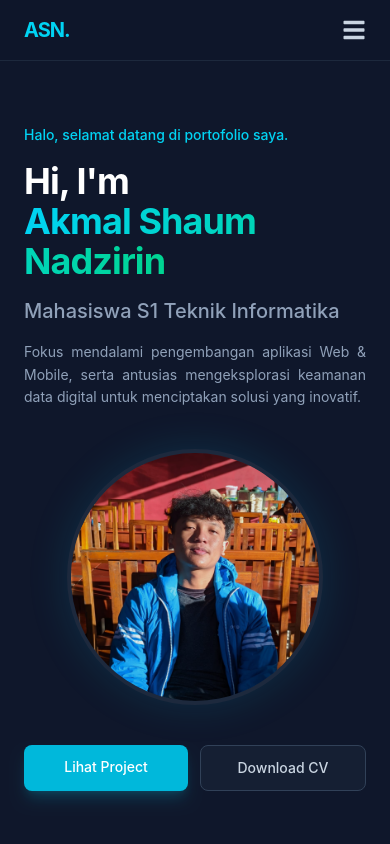
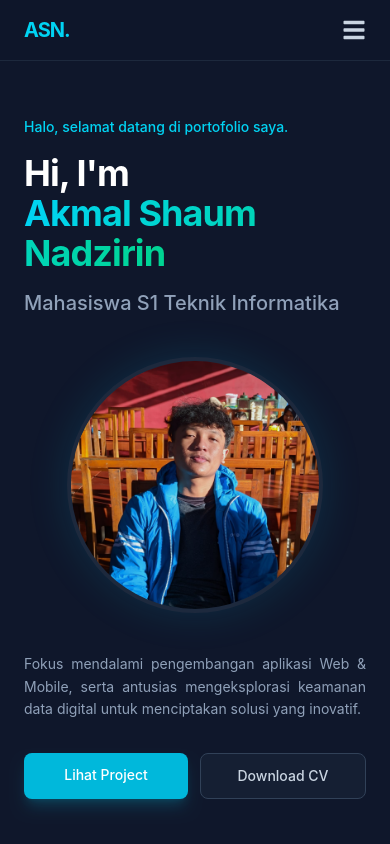
Before and after one commit to Nadzirin26/portofolio-web, a React (Vite) app: page / in a window 390 px wide. Shown: the top 844 px of the page. Built offline with nearby package versions, Linux system fonts and the light colour scheme.

Commit message:
fix urutan foto di hp gua

```diff
--- a/src/sections/Hero.jsx
+++ b/src/sections/Hero.jsx
@@ -28,16 +28,16 @@ const Hero = () => {
   return (
     <section className="min-h-screen flex items-center pt-20 pb-10">
 
-      {/* Container Grid Utama */}
+      {/* Container utama: Flex-col di HP, Grid di Desktop */}
       <motion.div
         variants={containerVariants}
         initial="hidden"
         animate="visible"
-        className="w-full grid grid-cols-1 md:grid-cols-2 md:grid-rows-[auto_auto] gap-y-8 md:gap-y-6 md:gap-x-12 items-center"
+        className="w-full flex flex-col md:grid md:grid-cols-2 gap-y-6 md:gap-x-12"
       >
 
-        {/* 1. BLOK TEKS (Urutan 1 di HP | Posisi Kiri Atas di Laptop) */}
-        <div className="order-1 md:col-start-1 md:row-start-1 space-y-4 md:space-y-6 flex flex-col justify-end mt-8 md:mt-0">
+        {/* 1. BLOK HEADER (Nama & Role) - Urutan 1 di HP | Kiri Atas di Laptop */}
+        <div className="order-1 md:col-start-1 md:row-start-1 space-y-4 md:space-y-6 mt-8 md:mt-0">
           <motion.p variants={itemVariants} className="text-cyan-400 font-medium text-sm md:text-base">
             Halo, selamat datang di portofolio saya.
           </motion.p>
@@ -52,18 +52,14 @@ const Hero = () => {
           <motion.h2 variants={itemVariants} className="text-xl md:text-2xl text-slate-400 font-medium">
             {personalInfo.role}
           </motion.h2>
-
-          <motion.p variants={itemVariants} className="text-slate-400 leading-relaxed max-w-lg text-sm md:text-base text-justify md:text-left">
-            Fokus mendalami pengembangan aplikasi Web & Mobile, serta antusias mengeksplorasi keamanan data digital untuk menciptakan solusi yang inovatif.
-          </motion.p>
         </div>
 
-        {/* 2. BLOK FOTO (Urutan 2 di HP | Posisi Kanan Full di Laptop) */}
+        {/* 2. BLOK FOTO - Urutan 2 di HP (Di Bawah Role) | Kanan Full di Laptop */}
         <motion.div
           initial={{ opacity: 0, scale: 0.5, rotate: -10 }}
           animate={{ opacity: 1, scale: 1, rotate: 0 }}
           transition={{ duration: 0.8, delay: 0.5, type: "spring", stiffness: 60 }}
-          className="order-2 md:col-start-2 md:row-span-2 relative flex justify-center py-2 md:py-0"
+          className="order-2 md:col-start-2 md:row-start-1 md:row-span-3 relative flex justify-center py-4 md:py-0 md:self-center"
         >
           <div className="w-64 h-64 sm:w-72 sm:h-72 md:w-96 md:h-96 rounded-full border-4 border-slate-800 shadow-[0_0_40px_rgba(6,182,212,0.15)] overflow-hidden relative group bg-slate-800">
              <img
@@ -75,10 +71,18 @@ const Hero = () => {
           </div>
         </motion.div>
 
-        {/* 3. BLOK TOMBOL (Urutan 3 di HP | Posisi Kiri Bawah di Laptop) */}
+        {/* 3. BLOK DESKRIPSI - Urutan 3 di HP | Kiri Tengah di Laptop */}
+        <motion.p
+          variants={itemVariants}
+          className="order-3 md:col-start-1 md:row-start-2 text-slate-400 leading-relaxed max-w-lg text-sm md:text-base text-justify md:text-left"
+        >
+          Fokus mendalami pengembangan aplikasi Web & Mobile, serta antusias mengeksplorasi keamanan data digital untuk menciptakan solusi yang inovatif.
+        </motion.p>
+
+        {/* 4. BLOK TOMBOL - Urutan 4 di HP | Kiri Bawah di Laptop */}
         <motion.div
           variants={itemVariants}
-          className="order-3 md:col-start-1 md:row-start-2 flex gap-3 md:gap-4 flex-row w-full md:w-auto md:justify-start"
+          className="order-4 md:col-start-1 md:row-start-3 flex gap-3 md:gap-4 flex-row w-full md:w-auto md:justify-start pt-2 md:pt-0"
         >
           <a
             href="#projects"
```
